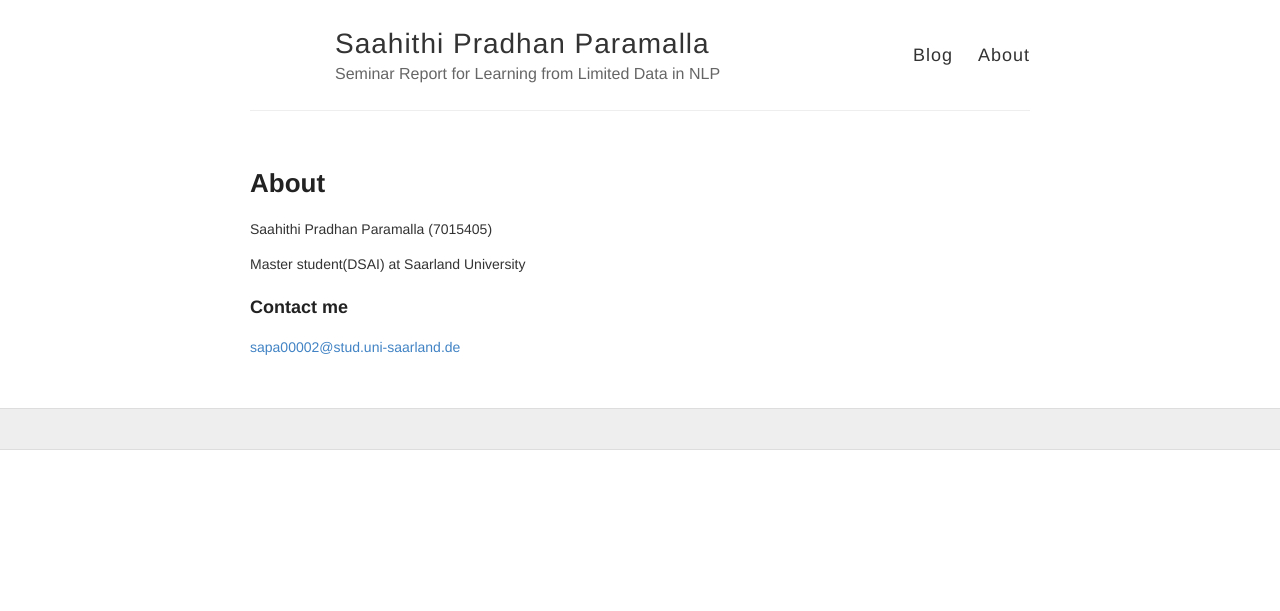
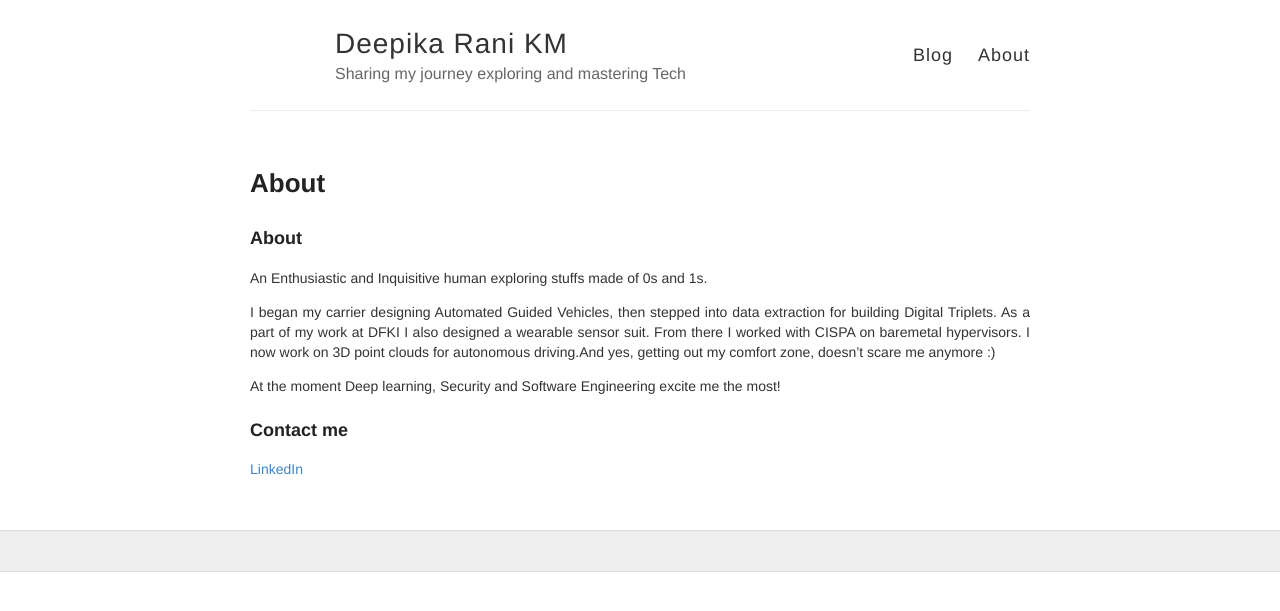
Before and after one commit to deepsthewarrior/deepsthewarrior.github.io, a Jekyll site: the page built from about.md, in a window 1280 px wide. Shown: the top 611 px of the page. Built offline with Jekyll 4.4.1, drawn with Linux system fonts in a browser that asks for light colours.

Commit message:
made initial changes

```diff
--- a/_config.yml
+++ b/_config.yml
@@ -3,10 +3,10 @@
 #
 
 # Name of your site (displayed in the header)
-name: Saahithi Pradhan Paramalla
+name: Deepika Rani KM
 
 # Short bio or description (displayed in the header)
-description: Seminar Report for Learning from Limited Data in NLP
+description: Sharing my journey exploring and mastering Tech
 
 # URL of your avatar or profile pic (you could use your GitHub profile pic)
 #avatar: https://raw.githubusercontent.com/barryclark/jekyll-now/master/images/jekyll-logo.png
@@ -32,7 +32,7 @@ footer-links:
 
 # Your website URL (e.g. http://barryclark.github.io or http://www.barryclark.co)
 # Used for Sitemap.xml and your RSS feed
-url: https://saahithipradhanparamalla.github.io
+url: https://deepsthewarrior.github.io
 
 # If you're hosting your site at a Project repository on GitHub pages
 # (http://yourusername.github.io/repository-name)
--- a/about.md
+++ b/about.md
@@ -4,10 +4,12 @@ title: About
 permalink: /about/
 ---
 
-Saahithi Pradhan Paramalla (7015405)
+### About
+An Enthusiastic and Inquisitive human exploring stuffs made of 0s and 1s.
 
-Master student(DSAI) at Saarland University
+I began my carrier designing Automated Guided Vehicles, then stepped into data extraction for building Digital Triplets. As a part of my work at DFKI I also designed a wearable sensor suit. From there I worked with CISPA on baremetal hypervisors. I now work on 3D point clouds for autonomous driving.And yes, getting out my comfort zone, doesn't scare me anymore :)
+
+At the moment Deep learning, Security and Software Engineering excite me the most!
 
 ### Contact me
-
-[sapa00002@stud.uni-saarland.de](mailto:sapa00002@stud.uni-saarland.de)
+[LinkedIn](https://linkedin.com/in/deepika-rani-k-2054a984)
```
Also changed, not shown: _posts/2023-7-14-dynamic_few_shot_learning_without_forgetting.md (added, +22 -0 lines), images/image_1.png (added).
